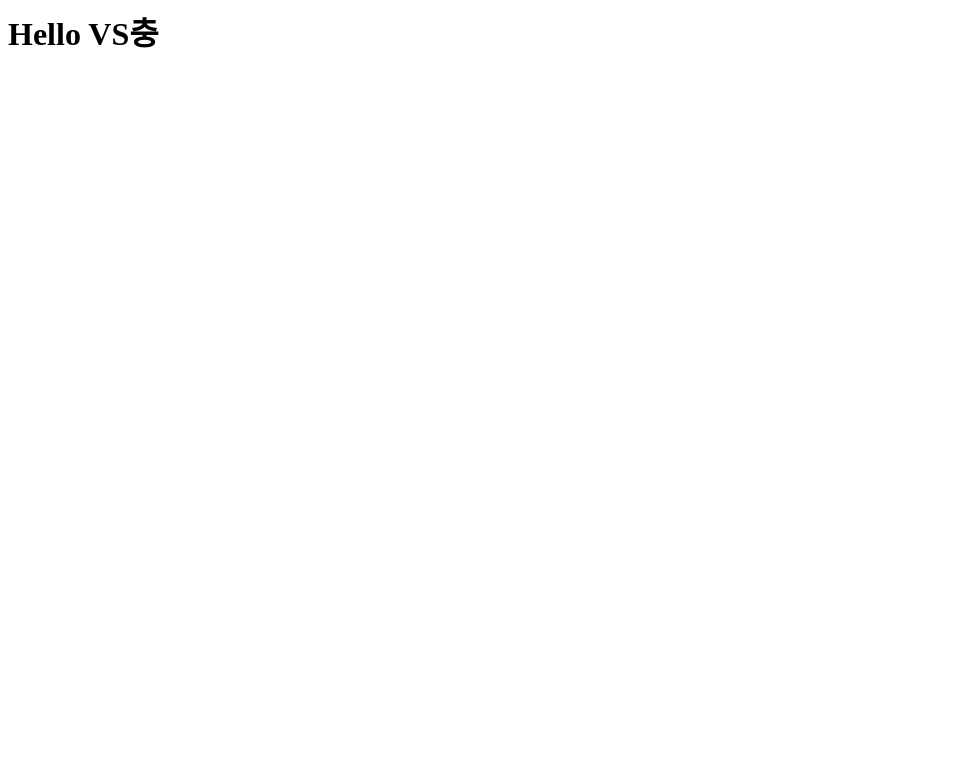
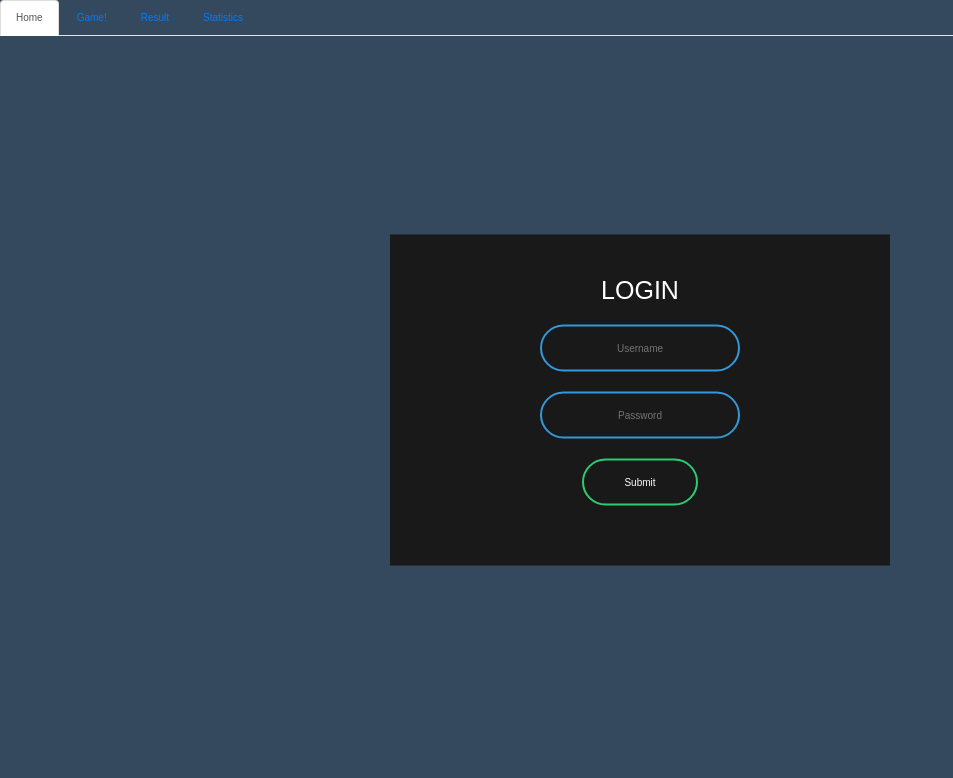
Before and after one commit to sebana/vssiteproject, a Django app: page / in a window 1280 px wide. Before the commit the part shown is almost empty. Shown: the top 778 px of the page, without its empty margins (0-953 px from the left). Run offline with Django 3.2, Linux system fonts and the light colour scheme; some libraries are stand-ins or nearby versions.

Commit message:
Added Pages

```diff
--- /dev/null
+++ b/vsapp1/templates/game.html
@@ -0,0 +1 @@
+<!--Shows the vs game.-->
--- a/vsapp1/templates/home.html
+++ b/vsapp1/templates/home.html
@@ -1 +1,31 @@
-<h1>Hello VS충</h1>
+<!DOCTYPE html>
+<html lang = "ko" dir = "ltr">
+    <head>
+        <meta charset = "utf-8">
+        <title>Animated Login Form</title>
+        <!-- 합쳐지고 최소화된 최신 CSS -->
+        <link rel="stylesheet" href="https://maxcdn.bootstrapcdn.com/bootstrap/3.3.2/css/bootstrap.min.css">
+
+        <!-- 부가적인 테마 -->
+        <link rel="stylesheet" href="https://maxcdn.bootstrapcdn.com/bootstrap/3.3.2/css/bootstrap-theme.min.css">
+
+        <!-- 합쳐지고 최소화된 최신 자바스크립트 -->
+        <script src="https://maxcdn.bootstrapcdn.com/bootstrap/3.3.2/js/bootstrap.min.js"></script>
+        <link rel="stylesheet" href="https://stackpath.bootstrapcdn.com/bootstrap/4.3.1/css/bootstrap.min.css" integrity="sha384-ggOyR0iXCbMQv3Xipma34MD+dH/1fQ784/j6cY/iJTQUOhcWr7x9JvoRxT2MZw1T" crossorigin="anonymous">
+        <link rel = "stylesheet" href = "style.css">
+    </head>
+    <body>
+        <ul class="nav nav-tabs">
+            <li role="presentation" class="active"><a href="home.html">Home</a></li>
+            <li role="presentation"><a href="game.html">Game!</a></li>
+            <li role="presentation"><a href="result.html">Result</a></li>
+            <li role="presentation"><a href="statistics.html">Statistics</a></li>
+        </ul>
+        <form class = "box" action = "home.html" method = "post">
+            <h1>Login</h1>
+            <input type = "text" name = "id" placeholder = "Username">
+            <input type = "password" name = "pw" placeholder = "Password">
+            <input type = "submit" name = "submit" placeholder = "Login">
+        </form>
+    </body>
+</html>
--- /dev/null
+++ b/vsapp1/templates/style.css
@@ -0,0 +1,62 @@
+body{
+    margin: 0;
+    padding: 0;
+    font-family: sans-serif;
+    background: #34495e;
+}
+
+.box{
+    width: 500px;
+    padding: 40px;
+    position: absolute;
+    top: 50%;
+    left: 50%;
+    transform: translate(-50%, -50%);
+    background: #191919;
+    text-align: center;
+}
+
+.box h1{
+    color: white;
+    text-transform: uppercase;
+    font-weight: 500;
+}
+
+.box input[type = "text"],.box input[type = "password"]{
+    border: 0;
+    background: none;
+    display: block;
+    margin: 20px auto;
+    text-align: center;
+    border: 2px solid #3498db;
+    padding: 14px 10px;
+    width: 200px;
+    outline: none;
+    color: white;
+    border-radius: 24px;
+    transition: 0.25s;
+}
+
+.box input[type = "text"]:focus,.box input[type = "password"]:focus{
+    width: 280px;
+    border-color: #2ecc71;
+}
+
+.box input[type = "submit"]{
+    border: 0;
+    background: none;
+    display: block;
+    margin: 20px auto;
+    text-align: center;
+    border: 2px solid #2ecc71;
+    padding: 14px 40px;
+    outline: none;
+    color: white;
+    border-radius: 24px;
+    transition: 0.25s;
+    cursor: pointer;
+}
+
+.box input[type = "submit"]:hover{
+    background: #2ecc71;
+}
```
Also changed, not shown: vsapp1/templates/result.html (added), vsapp1/templates/statistics.html (added), vsapp1/templates/winner.html (added).
